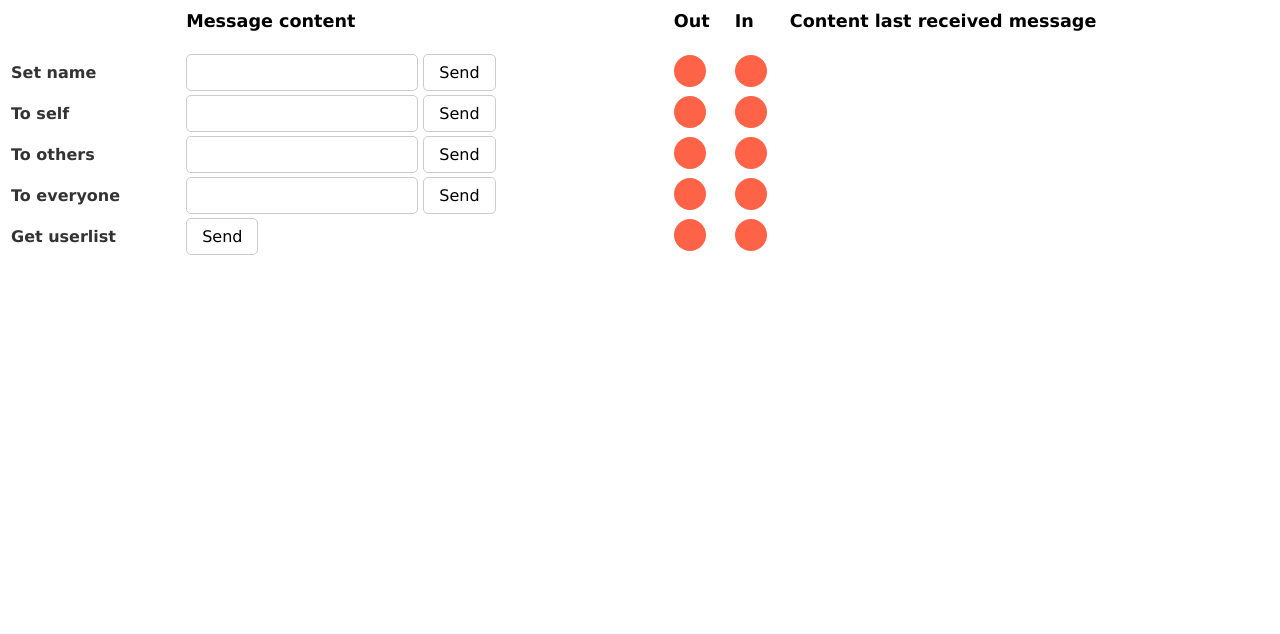
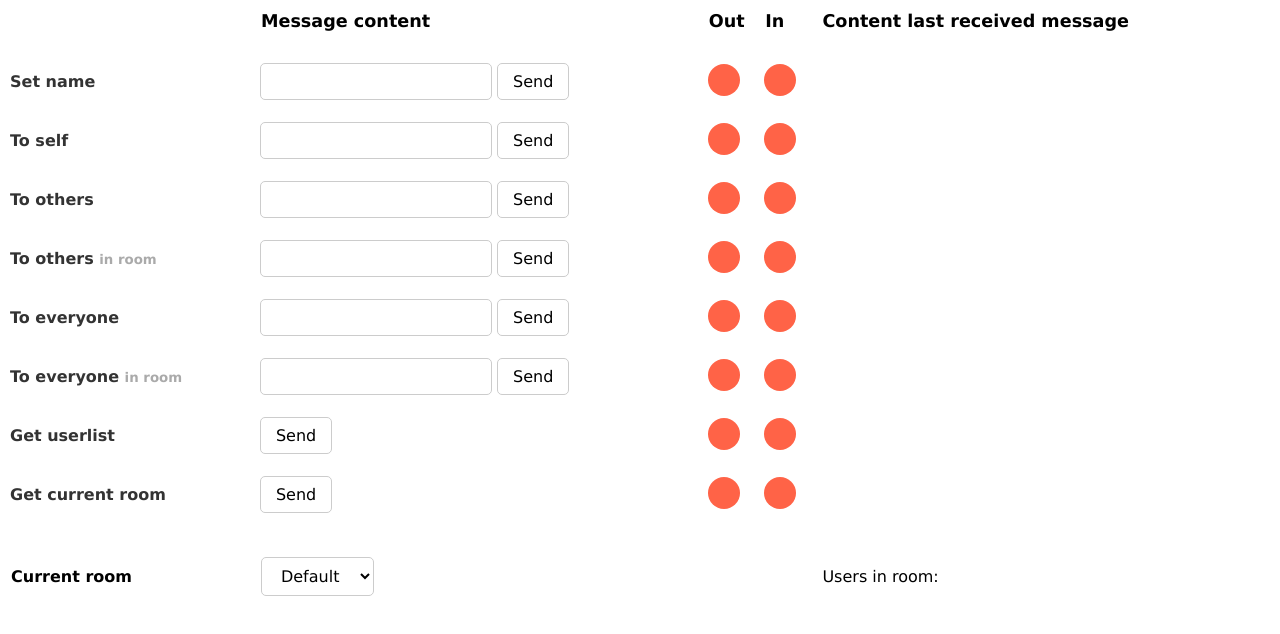
Before and after one commit to JeffreyArts/proto-skeleton-socket-client, a website built with webpack: page index.html in a window 1280 px wide. Built offline with Linux system fonts and the light colour scheme; no server answers.

Commit message:
Add support for room.join, room.left & room.current events

```diff
--- a/index.html
+++ b/index.html
@@ -114,6 +114,33 @@
 
 
 
+        <!-- To others in room -->
+        <tr>
+            <td>
+                <strong>
+                    To others <small>in room</small>
+                </strong>
+            </td>
+            <td>
+                <input id="toOthersInRoomMessage">
+                <button id="toOthersInRoomButton">
+                    Send
+                </button>
+            </td>
+            <td>
+                <span class="signal" id="toOthersInRoomSignalOut">
+            </td>
+            <td>
+                <span class="signal" id="toOthersInRoomSignalIn">
+            </td>
+            <td>
+                <span id="toOthersInRoomResult"></span>
+            </td>
+        </tr>
+
+
+
+
         <!-- To everyone -->
         <tr>
             <td>
@@ -139,6 +166,37 @@
         </tr>
 
 
+
+
+
+        <!-- To everyone in room -->
+        <tr>
+            <td>
+                <strong>
+                    To everyone <small>in room</small>
+                </strong>
+            </td>
+            <td>
+                <input id="toEveryoneInRoomMessage">
+                <button id="toEveryoneInRoomButton">
+                    Send
+                </button>
+            </td>
+            <td>
+                <span class="signal" id="toEveryoneInRoomSignalOut">
+            </td>
+            <td>
+                <span class="signal" id="toEveryoneInRoomSignalIn">
+            </td>
+            <td>
+                <span id="toEveryoneInRoomResult"></span>
+            </td>
+        </tr>
+
+
+
+
+
         <!-- Get userlist -->
         <tr>
             <td>
@@ -161,7 +219,59 @@
                 <span id="getUserlistResult"></span>
             </td>
         </tr>
+
+
+
+
+
+        <!-- Get current room -->
+        <tr>
+            <td>
+                <strong>
+                    Get current room
+                </strong>
+            </td>
+            <td>
+                <button id="getCurrentRoomButton">
+                    Send
+                </button>
+            </td>
+            <td>
+                <span class="signal" id="getCurrentRoomSignalOut">
+            </td>
+            <td>
+                <span class="signal" id="getCurrentRoomSignalIn">
+            </td>
+            <td>
+                <span id="getCurrentRoomResult"></span>
+            </td>
+        </tr>
     </tbody>
+    <tfoot>
+        <!-- Switch room -->
+        <tr>
+            <td>
+                <strong>
+                    Current room
+                </strong>
+            </td>
+            <td>
+                <select id="roomList">
+                    <option value="default" selected>Default</option>
+                    <option value="room1">Room 1</option>
+                    <option value="room2">Room 2</option>
+                    <option value="room3">Room 3</option>
+                    <option value="room4">Room 4</option>
+                </select>
+            </td>
+            <td colspan="2">
+                &nbsp;
+            </td>
+            <td>
+                Users in room: <span id="roomUsers"></span>
+            </td>
+        </tr>
+    </tfoot>
 </table>
 
 </body>
--- a/scripts/index.js
+++ b/scripts/index.js
@@ -5,9 +5,29 @@ const socket = io('http://localhost:3001');
 
 socket.on('connect', onConnect);
 
+socket.on('room.joined', m => {
+    socket.emit('room.getUserlist')
+});
+socket.on('room.left', m => {
+    socket.emit('room.getUserlist')
+})
+
+socket.on('room.getUserlist.success', m => {
+    document.querySelector("#roomUsers").innerText = m.length;
+})
+
 function onConnect(){
-  console.log('connect ' + socket.id);
+    joinRoom(document.querySelector("#roomList").value);
 }
+
+const joinRoom = v => {
+    socket.emit("room.join", v);
+    socket.emit('room.getUserlist')
+    document.querySelector("#toEveryoneInRoomResult").innerText = "";
+    document.querySelector("#toOthersInRoomResult").innerText = "";
+
+}
+
 
 const blink = target => {
     target.style = "background-color: chartreuse;";
@@ -42,6 +62,10 @@ socket.on('toSelf.success', m => {
 })
 
 
+
+
+
+
 // To Everyone
 document.querySelector("#toEveryoneButton").onclick = () => {
     const m = document.querySelector("#toEveryoneMessage").value;
@@ -53,6 +77,28 @@ socket.on('toEveryone.success', m => {
     blink(document.querySelector("#toEveryoneSignalIn"))
     document.querySelector("#toEveryoneResult").innerText = m;
 })
+
+
+
+
+// To Everyone !! IN ROOM !!
+document.querySelector("#toEveryoneInRoomButton").onclick = () => {
+    const m = document.querySelector("#toEveryoneInRoomMessage").value;
+    blink(document.querySelector("#toEveryoneInRoomSignalOut"))
+    socket.emit('toEveryoneInRoom', m)
+}
+
+socket.on('toEveryoneInRoom.success', m => {
+    blink(document.querySelector("#toEveryoneInRoomSignalIn"))
+    document.querySelector("#toEveryoneInRoomResult").innerText = m;
+})
+
+
+
+
+
+
+
 
 // To Others
 document.querySelector("#toOthersButton").onclick = () => {
@@ -66,6 +112,25 @@ socket.on('toOthers.success', m => {
     document.querySelector("#toOthersResult").innerText = m;
 })
 
+
+
+
+// To Others !! IN ROOM !!
+document.querySelector("#toOthersInRoomButton").onclick = () => {
+    const m = document.querySelector("#toOthersInRoomMessage").value;
+    blink(document.querySelector("#toOthersInRoomSignalOut"))
+    socket.emit('toOthersInRoom', m)
+}
+
+socket.on('toOthersInRoom.success', m => {
+    blink(document.querySelector("#toOthersInRoomSignalIn"))
+    document.querySelector("#toOthersInRoomResult").innerText = m;
+})
+
+
+
+
+
 // Get userlist
 document.querySelector("#getUserlistButton").onclick = () => {
     // const m = document.querySelector("#getUserlistMessage").value;
@@ -77,3 +142,25 @@ socket.on('getUserlist.success', m => {
     blink(document.querySelector("#getUserlistSignalIn"))
     document.querySelector("#getUserlistResult").innerText = JSON.stringify(m);
 })
+
+
+
+
+
+// Get Current room
+document.querySelector("#getCurrentRoomButton").onclick = () => {
+    blink(document.querySelector("#getCurrentRoomSignalOut"))
+    socket.emit('room.current')
+}
+
+socket.on('room.current.success', m => {
+    blink(document.querySelector("#getCurrentRoomSignalIn"))
+    document.querySelector("#getCurrentRoomResult").innerText = JSON.stringify(m);
+})
+
+
+
+// Change room
+document.querySelector("#roomList").onchange = () => {
+    joinRoom(document.querySelector("#roomList").value);
+}
--- a/style.css
+++ b/style.css
@@ -19,13 +19,20 @@ thead td {
 
 tbody td {
     color: #333;
+    padding: 10px 0;
+}
+
+tfoot td {
+    padding-top:2em;
 }
 
 td:last-child {
     max-width: 50vw;
+    padding-left: 10px;
 }
 
-input {
+input,
+select {
     font-family: "Verdana";
     padding: 8px 15px;
     border-radius: 5px;
@@ -48,3 +55,7 @@ button:hover {
     color: deepskyblue;
     cursor: pointer;
 }
+
+small {
+    color: #AAA;
+}
```
Also changed, not shown: dist/app.js.
